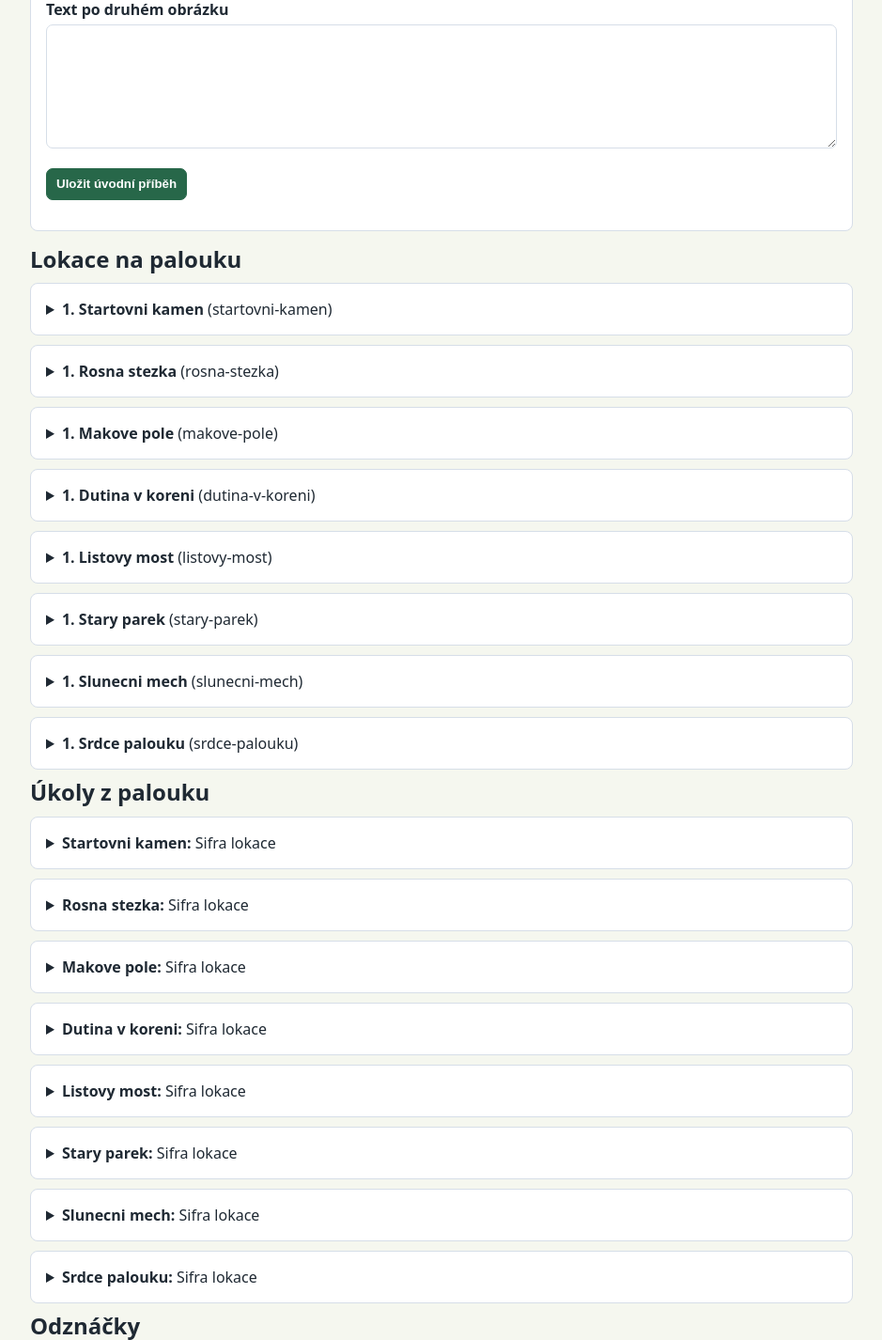
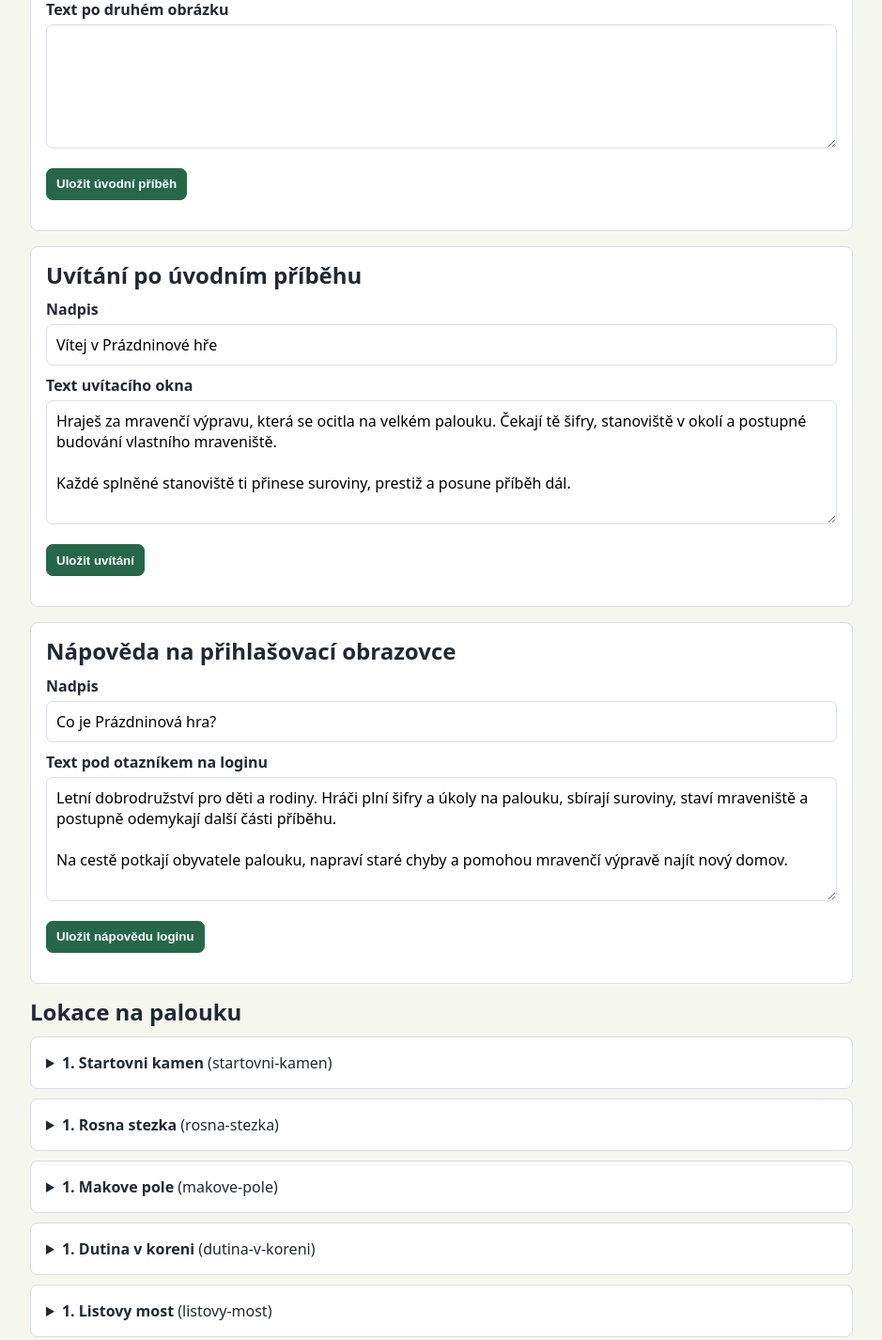
Before and after one commit to osexep22/prazdninovahra, a Laravel app: page /admin/obsah in a window 1280 px wide. Shown: the part 1336-2762 px from the top of the page at 94% size, without its empty margins (16-955 px from the left). Run offline with Laravel 12, Linux system fonts and the light colour scheme; the visitor is signed in with stand-in values (Sample User, id 1); data comes from the database, SQL or seed files in the repository; data that the repository does not hold is empty; parts of the project's set-up code (start-up, migrations or seed data) failed here and were passed over; some libraries are stand-ins or nearby versions.

Commit message:
Make welcome and login help editable

```diff
--- a/app/Http/Controllers/AdminController.php
+++ b/app/Http/Controllers/AdminController.php
@@ -504,6 +504,8 @@ class AdminController extends Controller
 
         return view('admin.content', [
             'intro' => DB::table('game_contents')->where('key', 'intro_story')->first(),
+            'loginHelp' => DB::table('game_contents')->where('key', 'login_help')->first(),
+            'onboardingWelcome' => DB::table('game_contents')->where('key', 'meadow_onboarding_welcome')->first(),
             'locations' => DB::table('locations')->get(),
             'tasks' => DB::table('location_tasks')
                 ->join('locations', 'locations.id', '=', 'location_tasks.location_id')
--- a/app/Http/Controllers/AuthController.php
+++ b/app/Http/Controllers/AuthController.php
@@ -9,6 +9,7 @@ use Illuminate\Http\Request;
 use Illuminate\Http\Response;
 use Illuminate\Support\Facades\Auth;
 use Illuminate\Support\Facades\Crypt;
+use Illuminate\Support\Facades\DB;
 use Illuminate\Support\Facades\Hash;
 
 class AuthController extends Controller
@@ -26,6 +27,7 @@ class AuthController extends Controller
 
         return $this->uncachedView('auth.login', [
             'src' => $request->session()->get('registration_source'),
+            'loginHelp' => DB::table('game_contents')->where('key', 'login_help')->first(),
         ]);
     }
 
--- a/app/Http/Controllers/GameController.php
+++ b/app/Http/Controllers/GameController.php
@@ -33,6 +33,7 @@ class GameController extends Controller
             'announcement' => $this->nextAnnouncement(),
             'intro' => $user->intro_seen_at ? null : DB::table('game_contents')->where('key', 'intro_story')->first(),
             'showOnboarding' => $user->intro_seen_at && ! $user->meadow_onboarding_seen_at,
+            'onboardingWelcome' => DB::table('game_contents')->where('key', 'meadow_onboarding_welcome')->first(),
             'anthillUnlocked' => $this->anthillUnlocked($user->id),
         ]);
     }
--- a/resources/views/admin/content.blade.php
+++ b/resources/views/admin/content.blade.php
@@ -114,6 +114,34 @@
         </form>
     </div>
 
+    <div class="panel" style="margin-bottom:16px">
+        <h2>Uvítání po úvodním příběhu</h2>
+        <form method="post" action="/admin/obsah/texty/meadow_onboarding_welcome">
+            @csrf
+            <label>Nadpis</label>
+            <input name="title" value="{{ $onboardingWelcome->title ?? 'Vítej v Prázdninové hře' }}" required>
+            <label>Text uvítacího okna</label>
+            <textarea name="body_top" rows="5">{{ trim(implode("\n\n", array_filter([$onboardingWelcome->body_top ?? null, $onboardingWelcome->body_middle ?? null, $onboardingWelcome->body_bottom ?? null]))) ?: "Hraješ za mravenčí výpravu, která se ocitla na velkém palouku. Čekají tě šifry, stanoviště v okolí a postupné budování vlastního mraveniště.\n\nKaždé splněné stanoviště ti přinese suroviny, prestiž a posune příběh dál." }}</textarea>
+            <input type="hidden" name="body_middle" value="">
+            <input type="hidden" name="body_bottom" value="">
+            <p><button class="primary">Uložit uvítání</button></p>
+        </form>
+    </div>
+
+    <div class="panel" style="margin-bottom:16px">
+        <h2>Nápověda na přihlašovací obrazovce</h2>
+        <form method="post" action="/admin/obsah/texty/login_help">
+            @csrf
+            <label>Nadpis</label>
+            <input name="title" value="{{ $loginHelp->title ?? 'Co je Prázdninová hra?' }}" required>
+            <label>Text pod otazníkem na loginu</label>
+            <textarea name="body_top" rows="5">{{ trim(implode("\n\n", array_filter([$loginHelp->body_top ?? null, $loginHelp->body_middle ?? null, $loginHelp->body_bottom ?? null]))) ?: "Letní dobrodružství pro děti a rodiny. Hráči plní šifry a úkoly na palouku, sbírají suroviny, staví mraveniště a postupně odemykají další části příběhu.\n\nNa cestě potkají obyvatele palouku, napraví staré chyby a pomohou mravenčí výpravě najít nový domov." }}</textarea>
+            <input type="hidden" name="body_middle" value="">
+            <input type="hidden" name="body_bottom" value="">
+            <p><button class="primary">Uložit nápovědu loginu</button></p>
+        </form>
+    </div>
+
     <h2>Lokace na palouku</h2>
     @foreach($locations as $location)
         <details class="card" style="margin-bottom:10px">
```
Also changed, not shown: resources/views/auth/login.blade.php (+11 -4 lines), resources/views/game/meadow.blade.php (+10 -3 lines).
